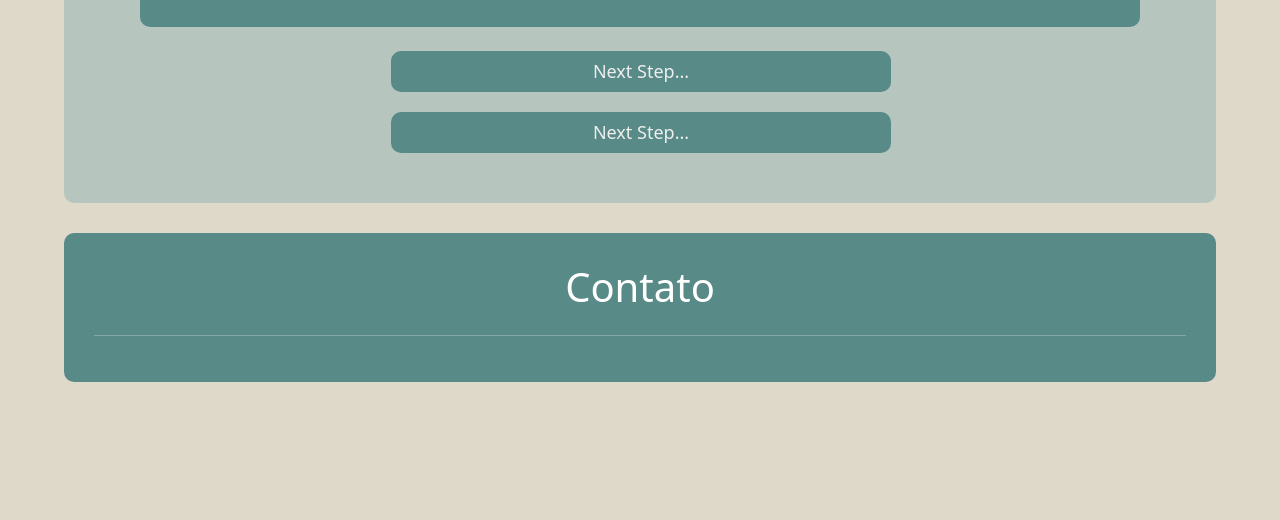
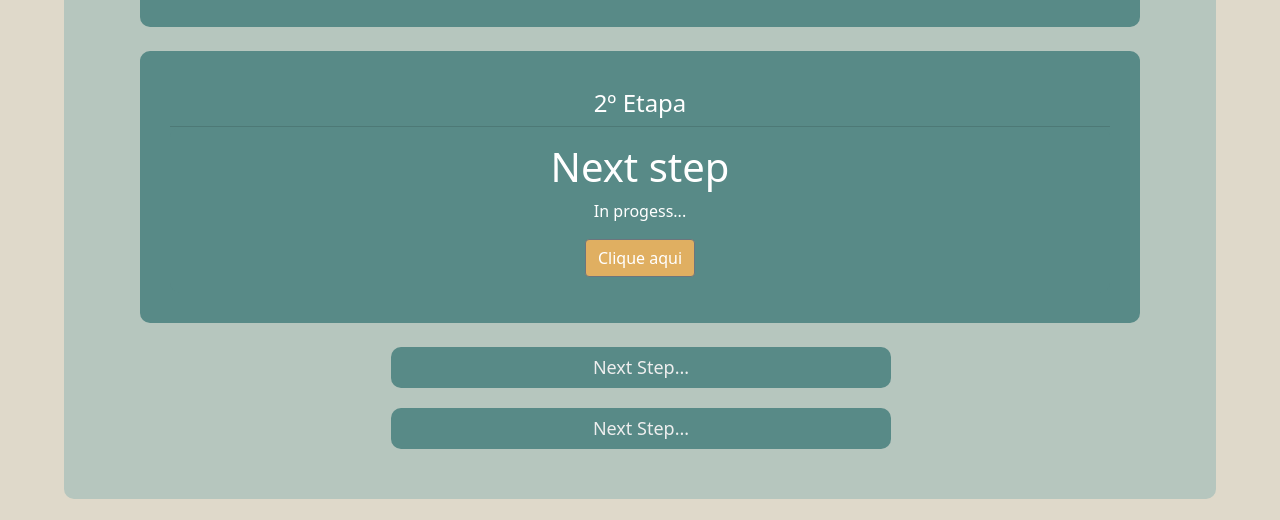
Before and after one commit to wictorluciano/Landing-EspacoGourmet, a plain HTML site: page index.html in a window 1280 px wide. Shown: the part 704-1224 px from the top of the page. Before the commit the page ends 1116 px from the top, so only its background shows below. Drawn offline with nearby package versions, Linux system fonts and the light colour scheme.

Commit message:
Update index.html

```diff
--- a/index.html
+++ b/index.html
@@ -87,6 +87,15 @@
                     <a href="./pages/fundacao.html" class="btn btn-secondary" style="background-color: #E0AF61;" >Clique aqui</a>
                   </div>
                 </div>
+                <br>
+                <div class="card" style="background-color: #588A87; border: none; border-radius: 10px; margin:auto; max-width: 1000px;">
+                  <h4 class="card-header" style="background-color: #588A87;">2º Etapa </h4>
+                  <div class="card-body" style="background-color: #588A87;">
+                    <h1 class="card-title">Next step</h1>
+                    <p class="card-text">In progess...</p>
+                    <a href="#" class="btn btn-secondary" style="background-color: #E0AF61;" >Clique aqui</a>
+                  </div>
+                </div>
                 <ul class="stepList">
                     <li>
                         <a href="">
```
